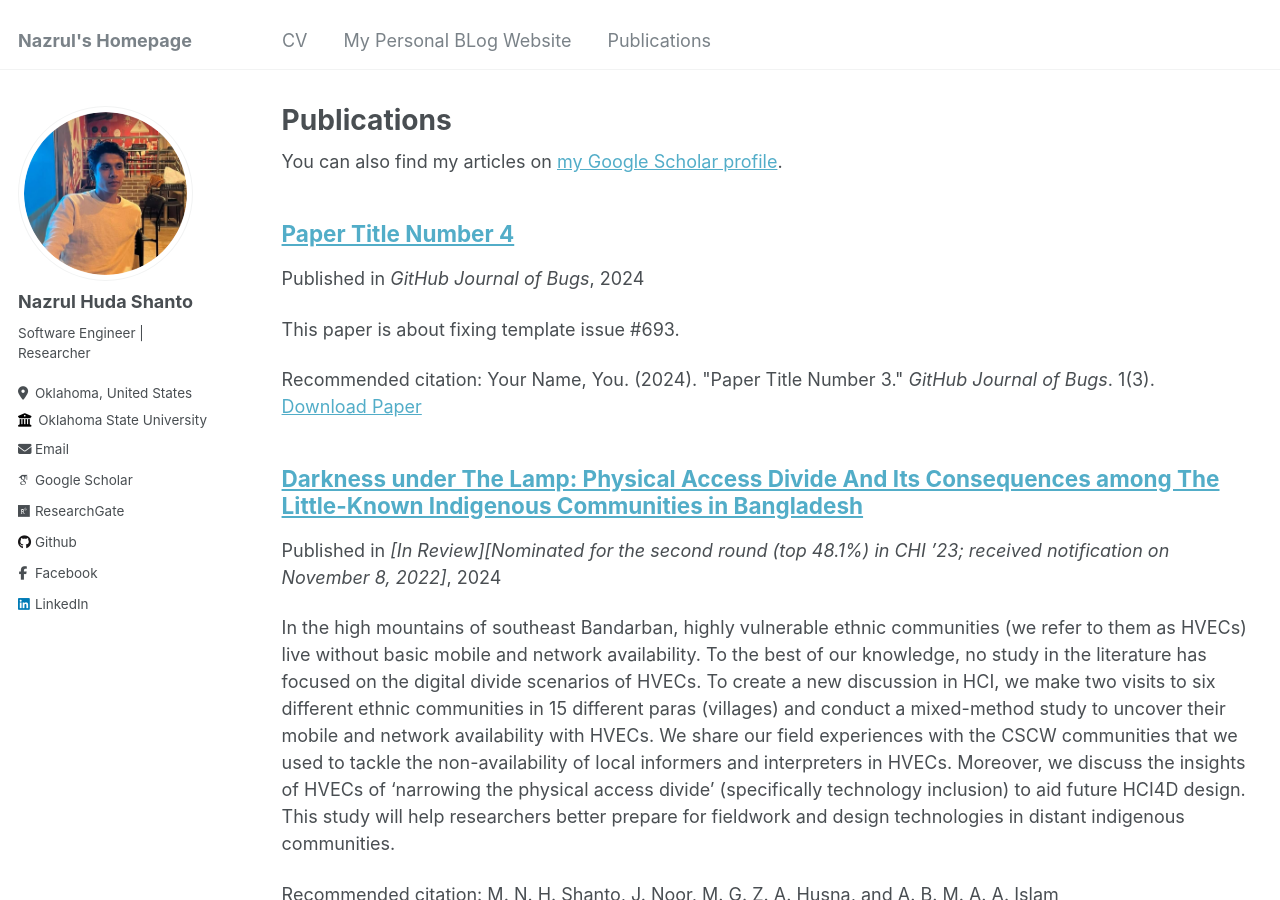
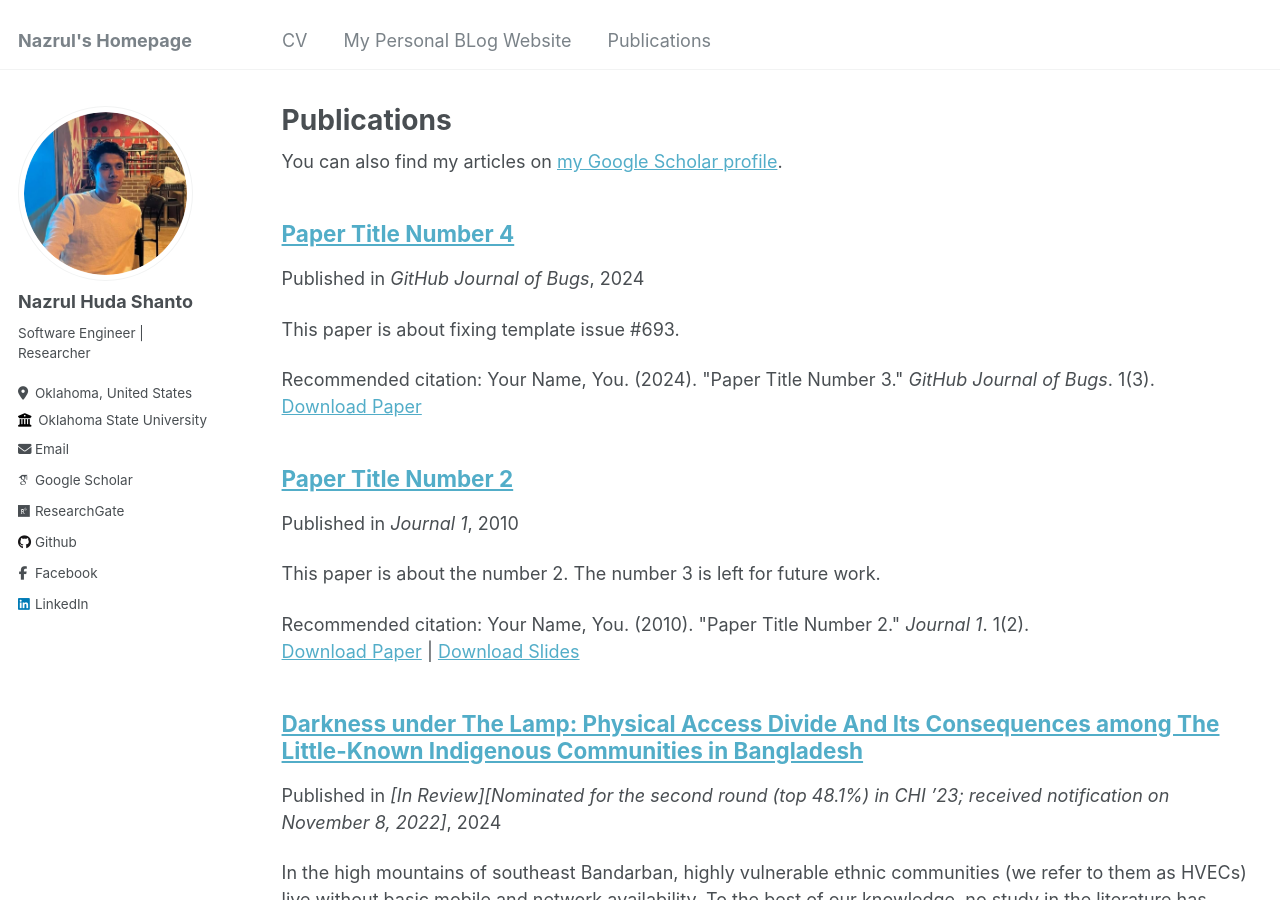
Before and after one commit to nazrulhuda/portfolio, a Jekyll site: the page built from _pages/publications.md, in a window 1280 px wide and 900 px high. Built offline with Jekyll 4.4.1, drawn with Linux system fonts in a browser that asks for light colours; some web fonts are replaced; a file with an impossible date is left out; part of the change alters nothing that is shown.

Commit message:
first commit

```diff
--- a/_publications/2010-10-01-paper-title-number-2.md
+++ b/_publications/2010-10-01-paper-title-number-2.md
@@ -1,9 +1,13 @@
 ---
-title: "Darkness under The Lamp: Physical Access Divide And Its Consequences among The Little-Known Indigenous Communities in Bangladesh"
+title: "Paper Title Number 2"
 collection: publications
-date: 2024
-excerpt: 'In the high mountains of southeast Bandarban, highly vulnerable ethnic communities (we refer to them as HVECs) live without basic mobile and network availability. To the best of our knowledge, no study in the literature has focused on the digital divide scenarios of HVECs. To create a new discussion in HCI, we make two visits to six different ethnic communities in 15 different paras (villages) and conduct a mixed-method study to uncover their mobile and network availability with HVECs. We share our field experiences with the CSCW communities that we used to tackle the non-availability of local informers and interpreters in HVECs. Moreover, we discuss the insights of HVECs of ‘narrowing the physical access divide’ (specifically technology inclusion) to aid future HCI4D design. This study will help researchers better prepare for fieldwork and design technologies in distant indigenous communities.'
-venue: '[In Review][Nominated for the second round (top 48.1%) in CHI ’23; received notification on November 8, 2022]'
-paperurl: 'https://drive.google.com/file/d/1du3GCWL3Qdkvn4oCvuEXCmyPL9dvU5ev/view?usp=sharing'
-citation: 'M. N. H. Shanto, J. Noor, M. G. Z. A. Husna, and A. B. M. A. A. Islam'
+permalink: /publication/2010-10-01-paper-title-number-2
+excerpt: 'This paper is about the number 2. The number 3 is left for future work.'
+date: 2010-10-01
+venue: 'Journal 1'
+slidesurl: 'http://academicpages.github.io/files/slides2.pdf'
+paperurl: 'http://academicpages.github.io/files/paper2.pdf'
+citation: 'Your Name, You. (2010). &quot;Paper Title Number 2.&quot; <i>Journal 1</i>. 1(2).'
 ---
+
+The contents above will be part of a list of publications, if the user clicks the link for the publication than the contents of section will be rendered as a full page, allowing you to provide more information about the paper for the reader. When publications are displayed as a single page, the contents of the above "citation" field will automatically be included below this section in a smaller font.
```
